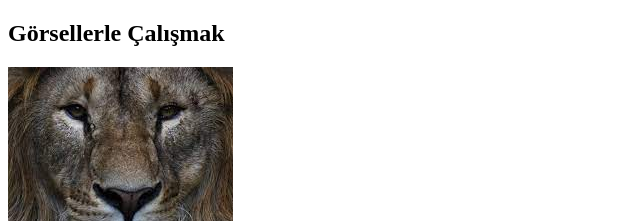
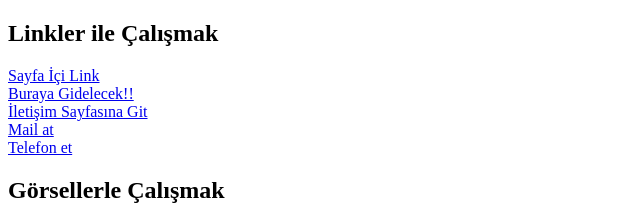
Before and after one commit to OzanMertKaraca/kodluyoruzilkrepo, a plain HTML site: page index.html in a window 1280 px wide. Shown: the top 221 px of the page, without its empty margins (0-640 px from the left). Drawn offline with Linux system fonts and the light colour scheme.

Commit message:
Linkler ile Çalışmak

```diff
--- a/index.html
+++ b/index.html
@@ -6,6 +6,19 @@
     <title>HTML Ödev 1</title>
 </head>
 <body>
+    <h2>Linkler ile Çalışmak</h2>
+
+    <a href="#footer">Sayfa İçi Link</a> <br>
+
+    <a href="https://www.google.com.tr/?hl=tr" target=" "> Buraya Gidelecek!!</a>
+    <br>
+    <a href="iletisim.html">
+        İletişim Sayfasına Git
+    </a>
+  <br>
+    <a href="mailto:ozanmertkaraca@gmail.com"> Mail at</a>
+<br>
+    <a href="tel:05555555555"> Telefon et</a>
     <h2>Görsellerle Çalışmak</h2>
 
     <img src="image/1.jpg">
@@ -53,5 +66,8 @@
     <li class="ozn-tnt"></li>
 </ul>
 
+
+<h2 id="footer">EN alt kısım</h2>
+
 </body>
 </html>
```
Also changed, not shown: iletisim.html (added, +11 -0 lines).
